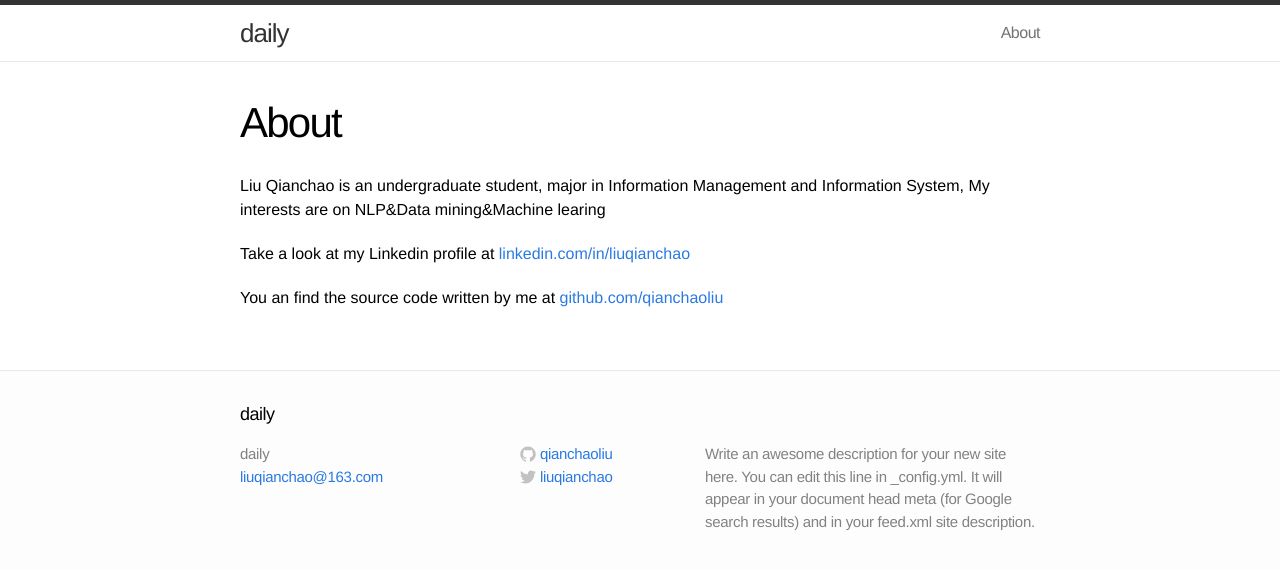
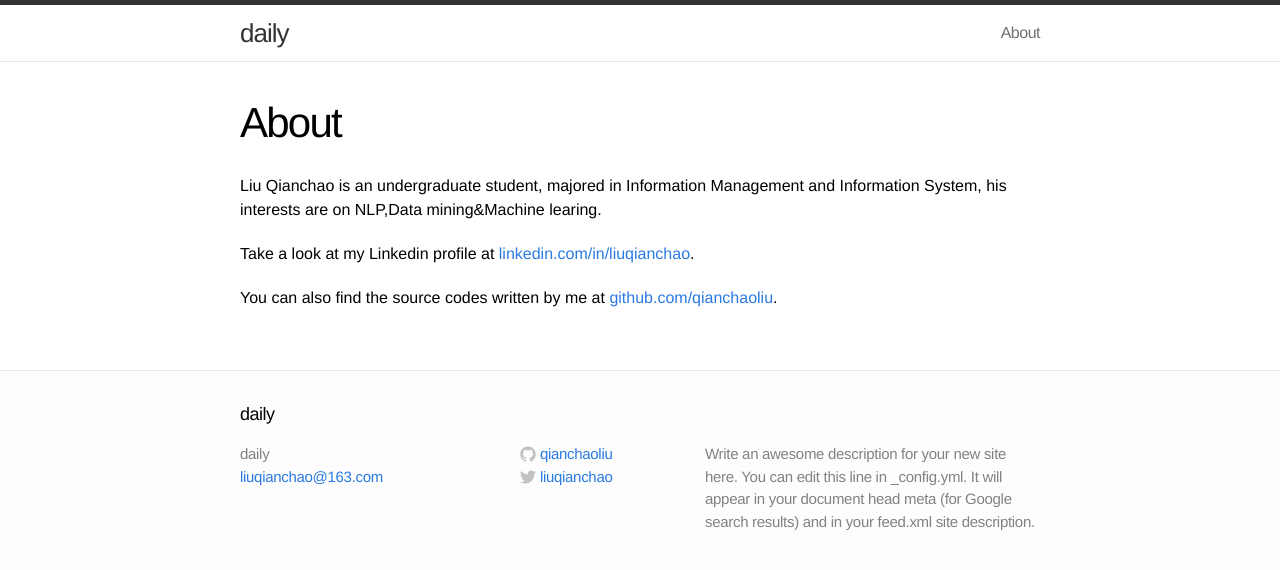
Before and after one commit to QianchaoLiu/QianchaoLiu.github.io, a Jekyll site: the page built from about.md, in a window 1280 px wide. Shown: the top 570 px of the page. Built offline with Jekyll 4.4.1, drawn with Linux system fonts in a browser that asks for light colours.

Commit message:
self-description

```diff
--- a/about.md
+++ b/about.md
@@ -4,8 +4,8 @@ title: About
 permalink: /about/
 ---
 
-Liu Qianchao is an undergraduate student, major in Information Management and Information System, My interests are on NLP&Data mining&Machine learing
+Liu Qianchao is an undergraduate student, majored in Information Management and Information System, his interests are on NLP,Data mining&Machine learing.
 
-Take a look at my Linkedin profile at [linkedin.com/in/liuqianchao](http://www.linkedin.com/in/liuqianchao)
+Take a look at my Linkedin profile at [linkedin.com/in/liuqianchao](http://www.linkedin.com/in/liuqianchao).
 
-You an find the source code written by me at [github.com/qianchaoliu](https://github.com/qianchaoliu)
+You can also find the source codes written by me at [github.com/qianchaoliu](https://github.com/qianchaoliu).
```
Also changed, not shown: _posts/2015-06-08-.markdown (deleted, +0 -54 lines).
